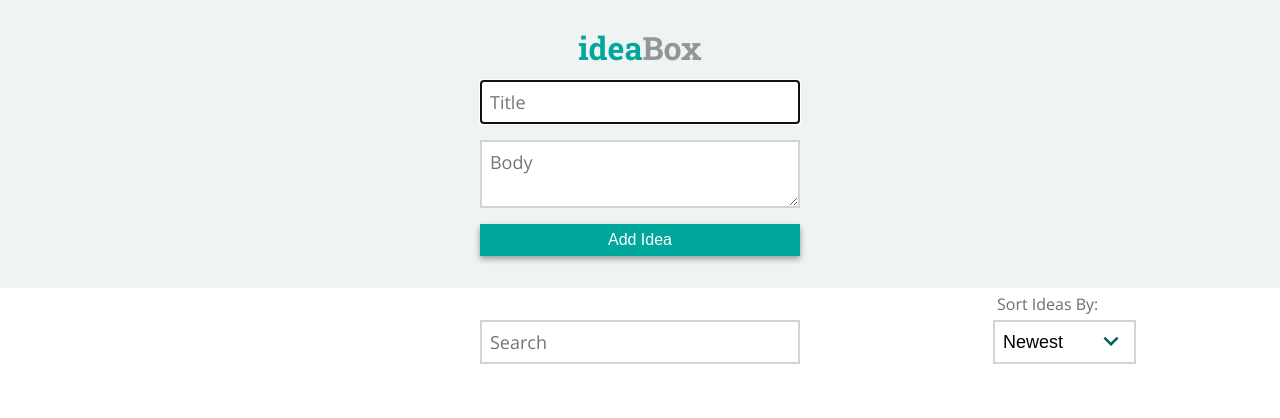
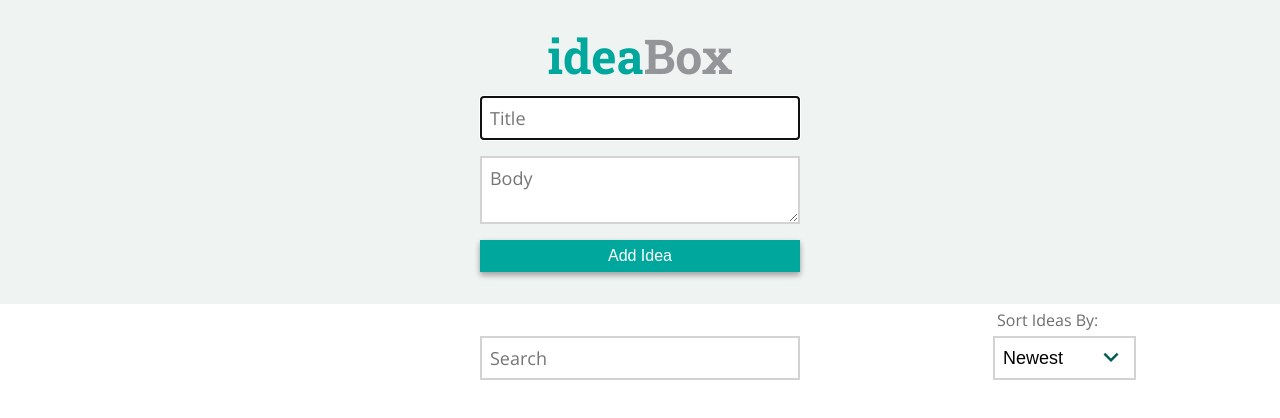
Before and after one commit to Jeff-Duke/reactbox, a React (Create React App) app: page / in a window 1280 px wide. Shown: the top 418 px of the page. Built offline with nearby package versions, Linux system fonts and the light colour scheme.

Commit message:
fix accessibility issues reported by aXe tool

```diff
--- a/src/App.js
+++ b/src/App.js
@@ -107,6 +107,7 @@ class App extends Component {
               name="searchTerm"
               type="text"
               placeholder="Search"
+              aria-label="Idea search form input"
             />
           </section>
 
--- a/src/IdeaCard.js
+++ b/src/IdeaCard.js
@@ -60,6 +60,7 @@ export default class IdeaCard extends Component {
         <button
           className="card-button delete"
           onClick={() => this.deleteIdea(id)}
+          aria-label="Delete idea button"
         />
 
         {editing && editing === 'title' ? (
@@ -103,11 +104,13 @@ export default class IdeaCard extends Component {
             disabled={quality === 3}
             onClick={() => this.updateQuality('upvote')}
             className="card-button upvote"
+            aria-label="Idea quality downvote button"
           />
           <button
             disabled={quality === 1}
             onClick={() => this.updateQuality('downvote')}
             className="card-button downvote"
+            aria-label="Idea quality downvote button"
           />
           <p>quality: {ideaQuality}</p>
         </div>
--- a/src/IdeaHeader.js
+++ b/src/IdeaHeader.js
@@ -29,33 +29,43 @@ export default class IdeaHeader extends Component {
   }
 
   clearInputs() {
-    this.setState({ title: '', body: '' })
+    this.setState({ title: '', body: '' });
   }
 
   render() {
     const { title, body } = this.state;
     return (
       <section className="idea-header">
-        <h1>idea<span>Box</span></h1>
+        <h1>
+          idea<span>Box</span>
+        </h1>
         <form onSubmit={e => this.createNewIdea(e)}>
           <input
-            value={ title }
+            value={title}
             onChange={e => this.updateIdeaInfo(e)}
             name="title"
             id="title"
             type="text"
             autoFocus={true}
             placeholder="Title"
+            aria-label="New idea title form field"
           />
           <textarea
-            value={ body }
+            value={body}
             onChange={e => this.updateIdeaInfo(e)}
             name="body"
             id="body"
             type="text"
             placeholder="Body"
+            aria-label="New idea body form field"
           />
-          <button type="submit" disabled={!this.state.title}>Add Idea</button>
+          <button
+            type="submit"
+            disabled={!this.state.title}
+            aria-label="New idea submit button"
+          >
+            Add Idea
+          </button>
         </form>
       </section>
     );
--- a/src/styles/css/App.css
+++ b/src/styles/css/App.css
@@ -30,6 +30,7 @@
       display: block; }
     .idea-list .sorting-search .sorting-element select {
       background: url("../assets/down-arrow.svg") no-repeat right;
+      background-color: #fff;
       background-origin: content-box;
       border: 2px solid #d1d3d4;
       border-radius: 0;
--- a/src/styles/css/IdeaHeader.css
+++ b/src/styles/css/IdeaHeader.css
@@ -5,7 +5,7 @@
   .idea-header h1 {
     color: #00a79d;
     font-family: "Roboto Slab", serif;
-    font-size: 2rem;
+    font-size: 3rem;
     text-align: center; }
     .idea-header h1 span {
       color: #939598; }
--- a/src/styles/css/index.css
+++ b/src/styles/css/index.css
@@ -170,6 +170,7 @@ body {
       display: block; }
     .idea-list .sorting-search .sorting-element select {
       background: url("../assets/down-arrow.svg") no-repeat right;
+      background-color: #fff;
       background-origin: content-box;
       border: 2px solid #d1d3d4;
       border-radius: 0;
@@ -258,7 +259,7 @@ body {
   .idea-header h1 {
     color: #00a79d;
     font-family: "Roboto Slab", serif;
-    font-size: 2rem;
+    font-size: 3rem;
     text-align: center; }
     .idea-header h1 span {
       color: #939598; }
--- a/src/styles/scss/App.scss
+++ b/src/styles/scss/App.scss
@@ -33,6 +33,7 @@
 
       select {
         background: url('../assets/down-arrow.svg') no-repeat right;
+        background-color: $color-white;
         background-origin: content-box;
         border: 2px solid $color-border-gray;
         border-radius: 0;
--- a/src/styles/scss/IdeaHeader.scss
+++ b/src/styles/scss/IdeaHeader.scss
@@ -7,7 +7,7 @@
   h1 {
     color: $color-primary-blue;
     font-family: $secondary-font;
-    font-size: 2rem;
+    font-size: 3rem;
     text-align: center;
 
     span {
```
Also changed, not shown: 2 other files (tests, documents, lock files or other folders).
